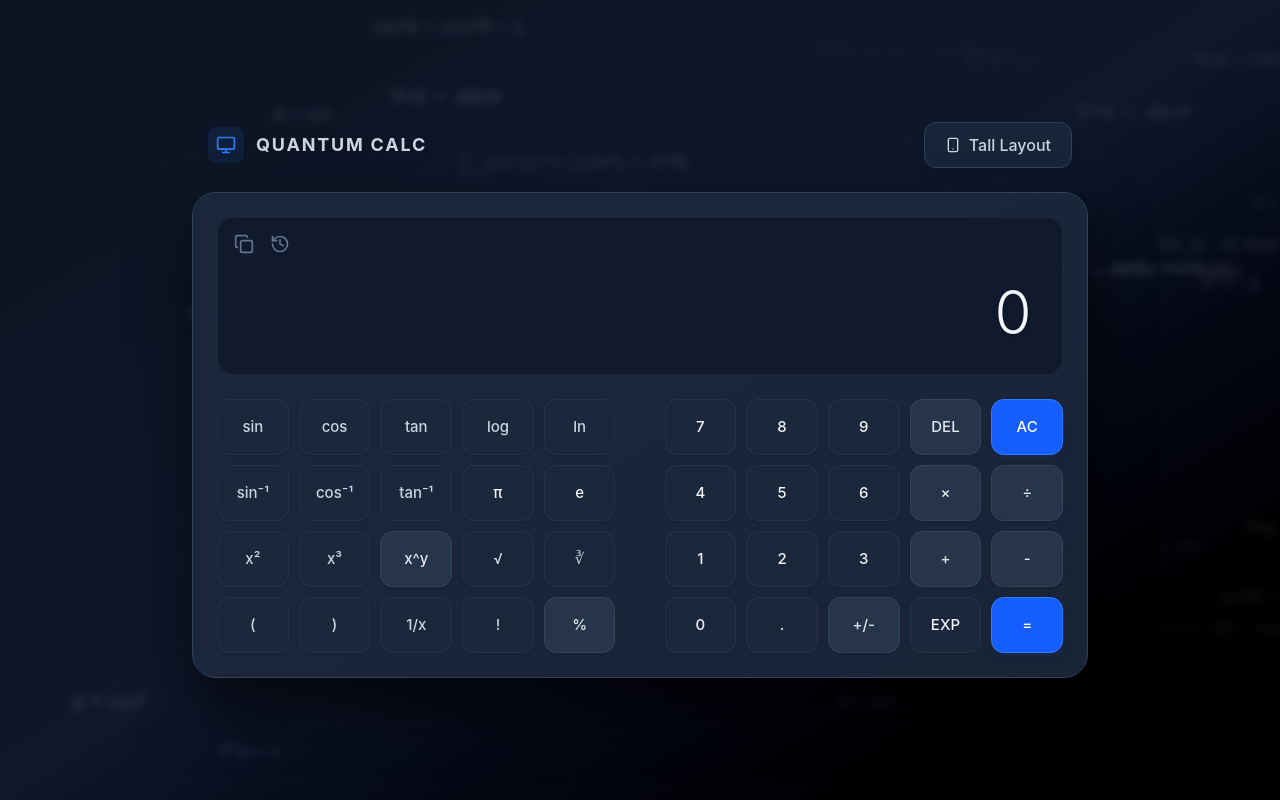
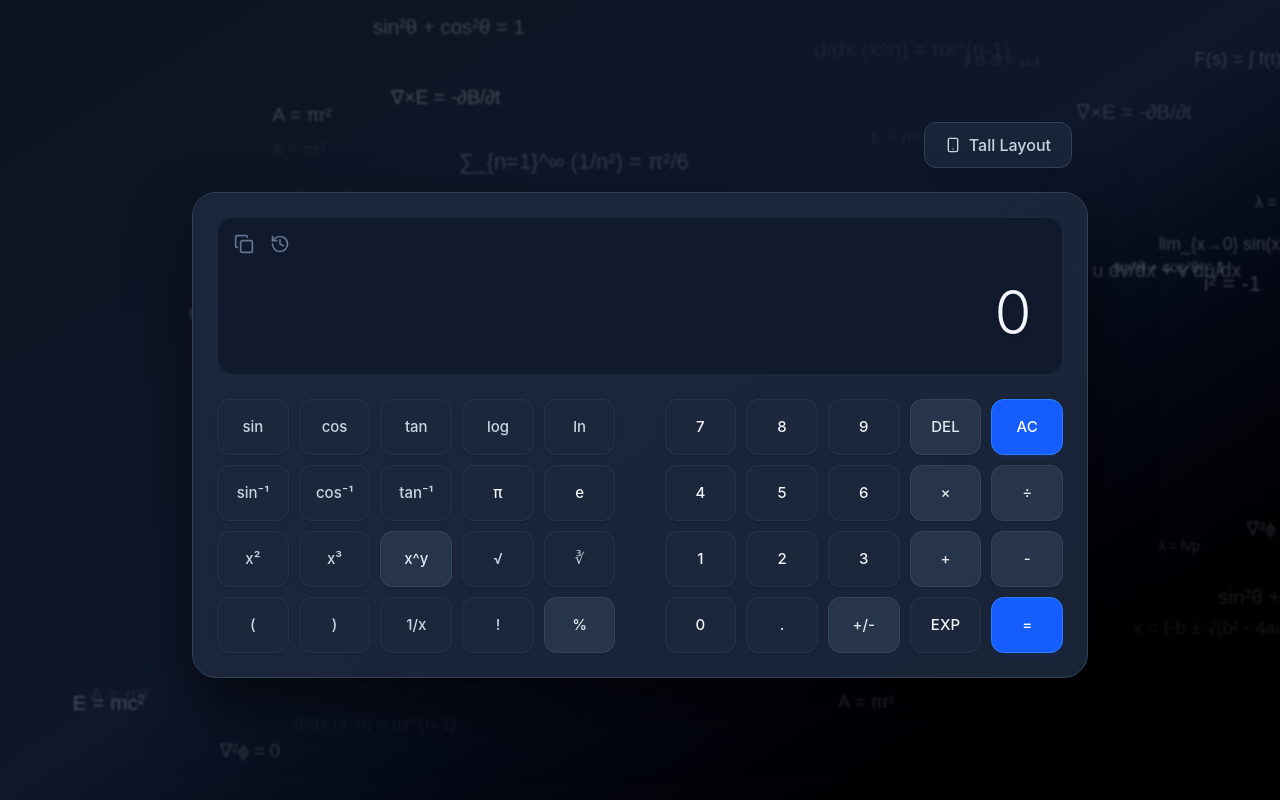
Before and after one commit to universepattern/scientific-calculator, a React (Vite) app: page / in a window 1280 px wide. Built offline with nearby package versions, Linux system fonts and the light colour scheme.

Commit message:
style: remove title text and reduce background blur for clarity

```diff
--- a/src/components/ScientificCalculator.tsx
+++ b/src/components/ScientificCalculator.tsx
@@ -231,7 +231,7 @@ const MathBackground = () => {
   return (
     <canvas
       ref={canvasRef}
-      className="fixed inset-0 pointer-events-none blur-[4px] opacity-60 z-0"
+      className="fixed inset-0 pointer-events-none blur-[1px] opacity-80 z-0"
     />
   );
 };
@@ -294,11 +294,7 @@ export const ScientificCalculator: React.FC = () => {
 
       <MathBackground />
 
-      <div className="w-full max-w-4xl flex justify-between items-center mb-6 px-4 relative z-10">
-        <h1 className="text-slate-300 font-bold tracking-widest text-lg drop-shadow-sm flex items-center gap-3">
-          <span className="text-blue-500 bg-blue-500/10 p-2 rounded-lg"><Monitor size={20} /></span>
-          QUANTUM CALC
-        </h1>
+      <div className="w-full max-w-4xl flex justify-end items-center mb-6 px-4 relative z-10">
         <button
           onClick={() => setIsPortrait(!isPortrait)}
           className="flex items-center gap-2 bg-slate-800/80 backdrop-blur-md text-slate-300 px-5 py-2.5 rounded-xl hover:bg-slate-700 transition-colors font-medium shadow-lg border border-slate-700 active:scale-95"
```
